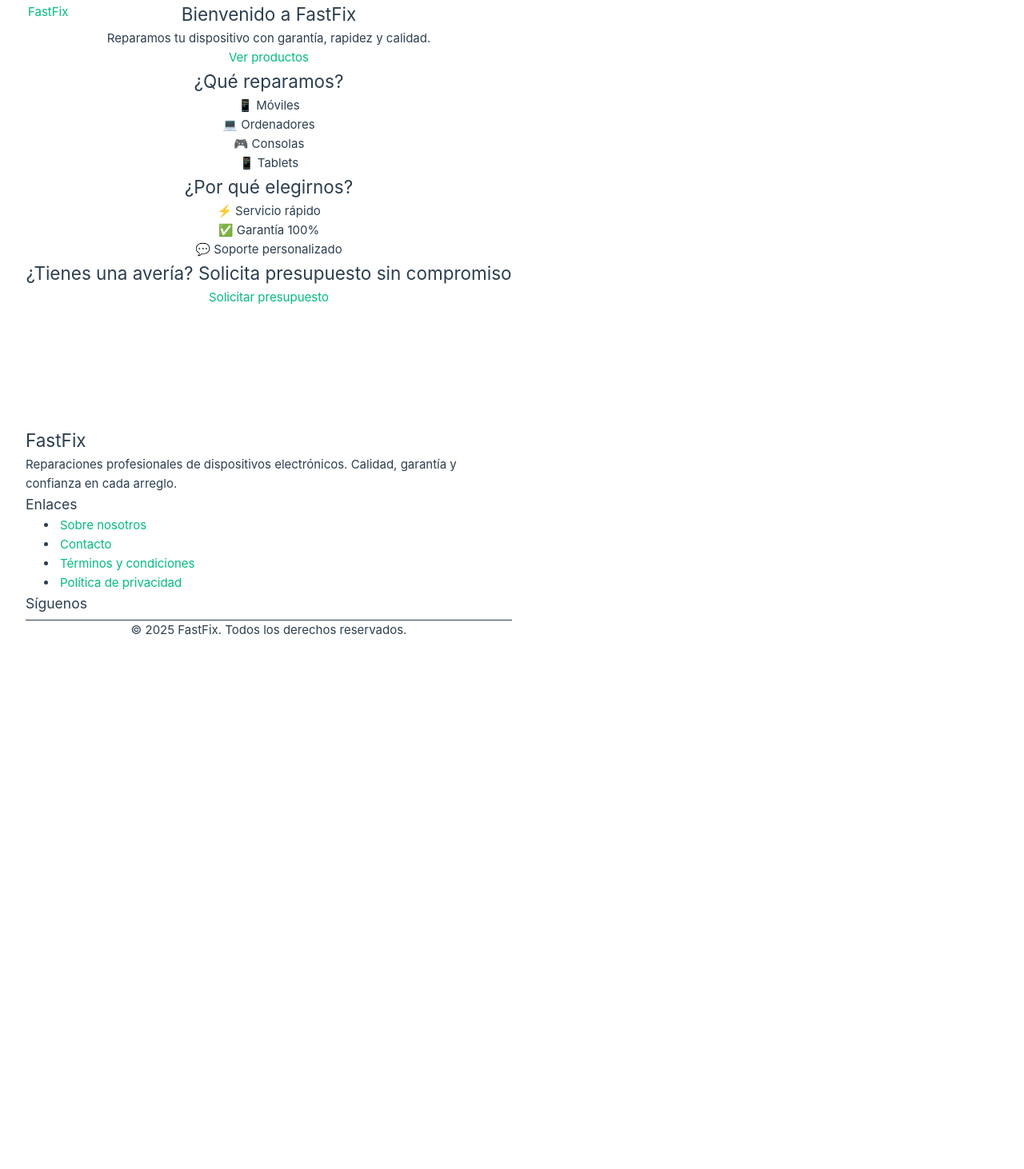
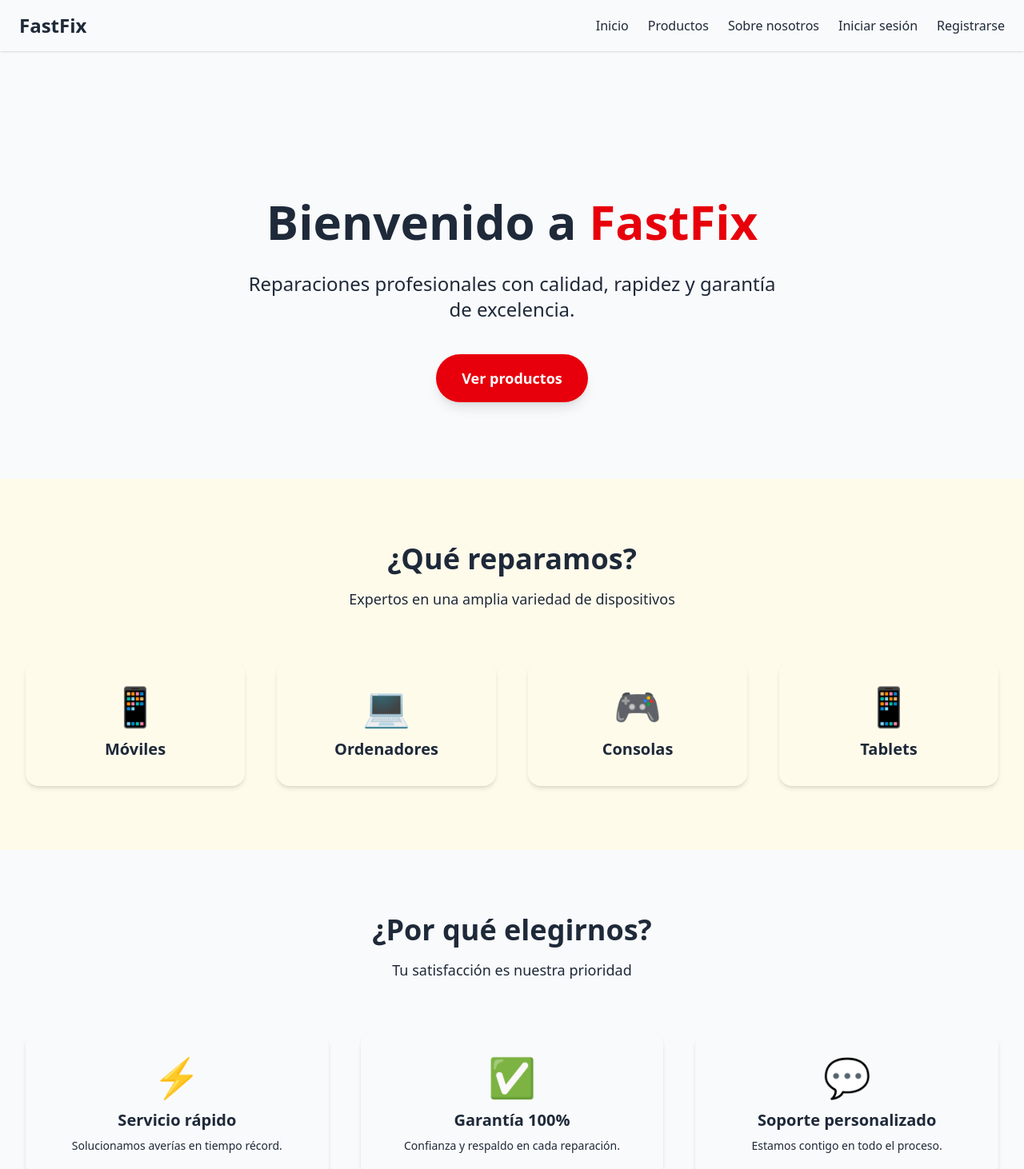
Before and after one commit to GiovanniBarroso/FastFix, a Vue app in the folder frontend/: page / in a window 1280 px wide. Shown: the top 1462 px of the page at 80% size. Before the commit the page ends 800 px from the top, so only its background shows below. Built offline with nearby package versions, Linux system fonts and the light colour scheme.

Commit message:
fix tailwindcss mistake, update layouts, rm main.css config, and update tailwind,vite.config configuration

```diff
--- a/frontend/src/assets/main.css
+++ b/frontend/src/assets/main.css
@@ -1,40 +1,2 @@
 /* main.css */
-@import './base.css';
-
-@tailwind base;
-@tailwind components;
-@tailwind utilities;
-
-#app {
-  max-width: 1280px;
-  margin: 0 auto;
-  padding: 2rem;
-  font-weight: normal;
-}
-
-a,
-.green {
-  text-decoration: none;
-  color: hsla(160, 100%, 37%, 1);
-  transition: 0.4s;
-  padding: 3px;
-}
-
-@media (hover: hover) {
-  a:hover {
-    background-color: hsla(160, 100%, 37%, 0.2);
-  }
-}
-
-@media (min-width: 1024px) {
-  body {
-    display: flex;
-    place-items: center;
-  }
-
-  #app {
-    display: grid;
-    grid-template-columns: 1fr 1fr;
-    padding: 0 2rem;
-  }
-}
+@import 'tailwindcss';
--- a/frontend/src/components/layout/Footer.vue
+++ b/frontend/src/components/layout/Footer.vue
@@ -1,39 +1,46 @@
 <template>
-  <footer class="bg-gray-100 dark:bg-gray-900 text-gray-700 dark:text-gray-300 mt-10">
+  <footer class="bg-background text-foreground mt-10 border-t border-border">
     <div class="max-w-7xl mx-auto px-6 py-10 grid grid-cols-1 sm:grid-cols-3 gap-8">
 
       <!-- Marca -->
       <div>
-        <h2 class="text-2xl font-bold text-blue-600 dark:text-blue-400 mb-2">FastFix</h2>
+        <h2 class="text-2xl font-bold text-[var(--color-red-600)] mb-4">FastFix</h2>
         <p class="text-sm">
-          Reparaciones profesionales de dispositivos electrónicos.
+          Reparaciones profesionales de dispositivos electrónicos.<br />
           Calidad, garantía y confianza en cada arreglo.
         </p>
       </div>
 
       <!-- Enlaces útiles -->
       <div>
-        <h3 class="text-lg font-semibold mb-2">Enlaces</h3>
-        <ul class="space-y-1 text-sm">
-          <li><router-link to="/about" class="hover:underline">Sobre nosotros</router-link></li>
-          <li><router-link to="/contact" class="hover:underline">Contacto</router-link></li>
-          <li><router-link to="/terms" class="hover:underline">Términos y condiciones</router-link></li>
-          <li><router-link to="/privacy" class="hover:underline">Política de privacidad</router-link></li>
+        <h3 class="text-lg font-semibold mb-4">Enlaces</h3>
+        <ul class="space-y-2 text-sm">
+          <li><router-link to="/about" class="hover:text-[var(--color-red-500)] transition">Sobre nosotros</router-link>
+          </li>
+          <li><router-link to="/contact" class="hover:text-[var(--color-red-500)] transition">Contacto</router-link>
+          </li>
+          <li><router-link to="/terms" class="hover:text-[var(--color-red-500)] transition">Términos y
+              condiciones</router-link></li>
+          <li><router-link to="/privacy" class="hover:text-[var(--color-red-500)] transition">Política de
+              privacidad</router-link></li>
         </ul>
       </div>
 
       <!-- Redes sociales -->
       <div>
-        <h3 class="text-lg font-semibold mb-2">Síguenos</h3>
-        <div class="flex space-x-4">
-          <a href="https://facebook.com" target="_blank" aria-label="Facebook">
-            <i class="fab fa-facebook-f "></i>
+        <h3 class="text-lg font-semibold mb-4">Síguenos</h3>
+        <div class="flex items-center space-x-4">
+          <a href="https://facebook.com" target="_blank" aria-label="Facebook"
+            class="text-foreground hover:text-[var(--color-blue-500)] transition">
+            <i class="fab fa-facebook-f"></i>
           </a>
-          <a href="https://twitter.com" target="_blank" aria-label="Twitter">
-            <i class="fab fa-twitter hover:text-blue-400"></i>
+          <a href="https://twitter.com" target="_blank" aria-label="Twitter"
+            class="text-foreground hover:text-[var(--color-sky-400)] transition">
+            <i class="fab fa-twitter"></i>
           </a>
-          <a href="https://instagram.com" target="_blank" aria-label="Instagram">
-            <i class="fab fa-instagram hover:text-pink-500"></i>
+          <a href="https://instagram.com" target="_blank" aria-label="Instagram"
+            class="text-foreground hover:text-[var(--color-pink-500)] transition">
+            <i class="fab fa-instagram"></i>
           </a>
         </div>
       </div>
@@ -41,14 +48,13 @@
     </div>
 
     <!-- Copyright -->
-    <div class="text-center text-xs py-4 border-t border-gray-300 dark:border-gray-700">
+    <div class="text-center text-xs py-4 border-t border-border">
       © {{ currentYear }} FastFix. Todos los derechos reservados.
     </div>
   </footer>
 </template>
 
 <script setup>
-import { ref } from 'vue'
 const currentYear = new Date().getFullYear()
 </script>
 
--- a/frontend/src/components/layout/Navbar.vue
+++ b/frontend/src/components/layout/Navbar.vue
@@ -1,33 +1,36 @@
 <template>
-    <nav class=" dark:bg-gray-800 shadow fixed w-full z-50">
-        <div class="container mx-auto px-4 py-3 flex justify-between items-center">
+    <nav class="bg-background shadow fixed w-full z-50">
+        <div class="container mx-auto flex justify-between items-center py-4 px-6">
             <!-- Logo -->
-            <router-link to="/" class="text-2xl font-bold  ">
+            <router-link to="/" class="text-2xl font-bold text-foreground">
                 FastFix
             </router-link>
 
-            <!-- Mobile menu toggle -->
-            <button @click="toggleMobileMenu" class="sm:hidden  ">
+            <!-- Botón mobile -->
+            <button @click="toggleMobileMenu" class="sm:hidden text-foreground text-2xl">
                 <span v-if="!mobileMenuOpen">☰</span>
                 <span v-else>✖</span>
             </button>
 
-            <!-- Desktop links -->
-            <div class="hidden sm:flex items-center space-x-4">
-                <router-link to="/" class="nav-link">Inicio</router-link>
-                <router-link to="/product-list" class="nav-link">Productos</router-link>
-                <router-link to="/about" class="nav-link">Sobre nosotros</router-link>
+            <!-- Menú Desktop -->
+            <div class="hidden sm:flex items-center gap-6">
+                <router-link to="/"
+                    class="text-foreground hover:text-[var(--color-red-500)] transition">Inicio</router-link>
+                <router-link to="/product-list"
+                    class="text-foreground hover:text-[var(--color-red-500)] transition">Productos</router-link>
+                <router-link to="/about" class="text-foreground hover:text-[var(--color-red-500)] transition">Sobre
+                    nosotros</router-link>
 
                 <template v-if="isAuthenticated">
-                    <router-link to="/dashboard" class="nav-link">Dashboard</router-link>
-                    <router-link v-if="isAdmin" to="/admin" class="nav-link">Admin</router-link>
+                    <router-link to="/dashboard"
+                        class="text-foreground hover:text-[var(--color-red-500)] transition">Dashboard</router-link>
+                    <router-link v-if="isAdmin" to="/admin"
+                        class="text-foreground hover:text-[var(--color-red-500)] transition">Admin</router-link>
 
-
-                    <!-- User dropdown -->
+                    <!-- Dropdown usuario -->
                     <div class="relative" ref="dropdownRef">
                         <button @click="toggleMenu"
-                            class="flex items-center space-x-2 bg-gray-100       hover:bg-gray-200 dark:hover:bg-gray-600 transition"
-                            :aria-expanded="showMenu" aria-haspopup="true">
+                            class="flex items-center space-x-1 text-foreground hover:text-[var(--color-red-500)] transition">
                             <span>{{ user.name }}</span>
                             <svg class="w-4 h-4" fill="none" stroke="currentColor" stroke-width="2" viewBox="0 0 24 24">
                                 <path stroke-linecap="round" stroke-linejoin="round" d="M19 9l-7 7-7-7" />
@@ -36,10 +39,9 @@
 
                         <transition name="fade">
                             <div v-if="showMenu"
-                                class="absolute right-0 mt-2 w-48   border dark:border-gray-600  shadow z-50"
-                                role="menu">
+                                class="absolute right-0 mt-2 w-40 bg-background border border-border rounded shadow-lg z-50">
                                 <button @click="logout"
-                                    class="block w-full text-left px-4  text-sm hover:bg-gray-100 dark:hover:bg-gray-600 text-gray-700 ">
+                                    class="w-full text-left px-4 py-2 text-foreground hover:bg-[var(--color-red-100)] transition">
                                     Cerrar sesión
                                 </button>
                             </div>
@@ -48,28 +50,42 @@
                 </template>
 
                 <template v-else>
-                    <router-link to="/login" class="nav-link">Iniciar sesión</router-link>
-                    <router-link to="/register" class="nav-link">Registrarse</router-link>
+                    <router-link to="/login"
+                        class="text-foreground hover:text-[var(--color-red-500)] transition">Iniciar
+                        sesión</router-link>
+                    <router-link to="/register"
+                        class="text-foreground hover:text-[var(--color-red-500)] transition">Registrarse</router-link>
                 </template>
             </div>
         </div>
 
-        <!-- Mobile menu -->
-        <div v-if="mobileMenuOpen" class="sm:hidden px-4 pb-4">
-            <router-link to="/" class="nav-link block">Inicio</router-link>
-            <router-link to="/product-list" class="nav-link block">Productos</router-link>
-            <router-link to="/about" class="nav-link block">Sobre nosotros</router-link>
+        <!-- Menú Mobile -->
+        <div v-if="mobileMenuOpen" class="sm:hidden px-6 pt-4 pb-6 bg-background space-y-4">
+            <router-link to="/"
+                class="block text-foreground hover:text-[var(--color-red-500)] transition">Inicio</router-link>
+            <router-link to="/product-list"
+                class="block text-foreground hover:text-[var(--color-red-500)] transition">Productos</router-link>
+            <router-link to="/about" class="block text-foreground hover:text-[var(--color-red-500)] transition">Sobre
+                nosotros</router-link>
 
             <template v-if="isAuthenticated">
-                <router-link to="/dashboard" class="nav-link block">Dashboard</router-link>
-                <router-link v-if="isAdmin" to="/admin" class="nav-link block">Admin</router-link>
+                <router-link to="/dashboard"
+                    class="block text-foreground hover:text-[var(--color-red-500)] transition">Dashboard</router-link>
+                <router-link v-if="isAdmin" to="/admin"
+                    class="block text-foreground hover:text-[var(--color-red-500)] transition">Admin</router-link>
 
-                <button @click="logout" class="nav-link block text-left text-red-500">Cerrar sesión</button>
+                <button @click="logout"
+                    class="block text-left w-full text-[var(--color-red-600)] hover:text-[var(--color-red-400)] transition">
+                    Cerrar sesión
+                </button>
             </template>
 
             <template v-else>
-                <router-link to="/login" class="nav-link block">Iniciar sesión</router-link>
-                <router-link to="/register" class="nav-link block">Registrarse</router-link>
+                <router-link to="/login"
+                    class="block text-foreground hover:text-[var(--color-red-500)] transition">Iniciar
+                    sesión</router-link>
+                <router-link to="/register"
+                    class="block text-foreground hover:text-[var(--color-red-500)] transition">Registrarse</router-link>
             </template>
         </div>
     </nav>
@@ -100,7 +116,6 @@ const toggleMobileMenu = () => {
     mobileMenuOpen.value = !mobileMenuOpen.value
 }
 
-// Cerrar menú dropdown al hacer click fuera
 const handleClickOutside = (event) => {
     if (dropdownRef.value && !dropdownRef.value.contains(event.target)) {
         showMenu.value = false
@@ -128,14 +143,9 @@ const logout = async () => {
 const isAdmin = computed(() => {
     return localStorage.getItem('is_admin') === 'true'
 })
-
 </script>
 
 <style scoped>
-.nav-link {
-    @apply        transition duration-200;
-}
-
 .fade-enter-active,
 .fade-leave-active {
     transition: opacity 0.2s ease;
--- a/frontend/src/views/auth/LoginView.vue
+++ b/frontend/src/views/auth/LoginView.vue
@@ -1,24 +1,33 @@
 <template>
-  <div class="auth-container">
-    <h1 class="text-2xl font-bold text-center mb-6">Iniciar Sesión</h1>
+  <div class="min-h-screen flex items-center justify-center px-4 py-12 bg-background">
+    <div class="w-full max-w-md space-y-8">
+      <h1 class="text-3xl font-bold text-center text-primary mb-8">Iniciar Sesión</h1>
 
-    <form @submit.prevent="login" class="space-y-4">
+      <form @submit.prevent="login" class="bg-card p-8 rounded-xl shadow space-y-6">
         <div>
-        <label for="email" class="block text-sm  text-gray-700">Correo electrónico</label>
-        <input v-model="email" type="email" id="email" required class="input" />
+          <label for="email" class="block text-sm font-medium text-foreground mb-1">Correo electrónico</label>
+          <input v-model="email" type="email" id="email" required
+            class="w-full px-4 py-2 rounded-lg border border-border focus:outline-none focus:ring-2 focus:ring-primary focus:border-transparent transition"
+            placeholder="Tu correo" />
         </div>
 
         <div>
-        <label for="password" class="block text-sm  text-gray-700">Contraseña</label>
-        <input v-model="password" type="password" id="password" required class="input" />
+          <label for="password" class="block text-sm font-medium text-foreground mb-1">Contraseña</label>
+          <input v-model="password" type="password" id="password" required
+            class="w-full px-4 py-2 rounded-lg border border-border focus:outline-none focus:ring-2 focus:ring-primary focus:border-transparent transition"
+            placeholder="Tu contraseña" />
         </div>
 
-      <div v-if="errorMessage" class="text-red-600 text-sm text-center">
+        <div v-if="errorMessage" class="text-center text-red-500 text-sm">
           {{ errorMessage }}
         </div>
 
-      <button type="submit" class="btn-primary w-full">Entrar</button>
+        <button type="submit"
+          class="w-full bg-primary text-white py-2 rounded-lg hover:bg-primary-dark transition font-semibold">
+          Entrar
+        </button>
       </form>
+    </div>
   </div>
 </template>
 
@@ -39,10 +48,6 @@ const login = async () => {
       password: password.value
     })
 
-    console.log('Response completa:', response)
-    console.log('Token recibido:', response.data.token)
-
-
     const token = response.data.token
     const user = response.data.user
 
@@ -56,4 +61,6 @@ const login = async () => {
 }
 </script>
 
-<style scoped></style>
+<style scoped>
+/* No es necesario usar @apply */
+</style>
--- a/frontend/src/views/public/HomeView.vue
+++ b/frontend/src/views/public/HomeView.vue
@@ -1,56 +1,95 @@
 <template>
-  <div class="pt-20">
+  <div class="pt-20 bg-background text-foreground">
+
     <!-- Hero -->
-    <section class="bg-blue-50 dark:bg-gray-800 text-center 0">
-      <h1 class="text-4xl sm:text-5xl font-bold text-blue-600  mb-4">
-        Bienvenido a FastFix
+    <section class="text-center py-24">
+      <h1 class="text-5xl sm:text-6xl font-extrabold mb-6 leading-tight">
+        Bienvenido a <span class="text-[var(--color-red-600)]">FastFix</span>
       </h1>
-      <p class="text-lg text-gray-700 dark:text-gray-300 mb-6">
-        Reparamos tu dispositivo con garantía, rapidez y calidad.
+      <p class="text-xl sm:text-2xl max-w-2xl mx-auto mb-10">
+        Reparaciones profesionales con calidad, rapidez y garantía de excelencia.
       </p>
-      <router-link to="/product-list" class="bg-blue-600 hover:bg-blue-700 text-white px-6 py-3  transition">
+      <router-link to="/product-list"
+        class="inline-block bg-[var(--color-red-600)] hover:bg-[var(--color-red-700)] text-white text-lg font-semibold px-8 py-4 rounded-full transition-transform transform hover:scale-105 shadow-lg">
         Ver productos
       </router-link>
     </section>
 
-    <!-- Servicios -->
-    <section class="py-16  dark:bg-gray-900 text-center">
-      <h2 class="text-3xl font-bold   mb-10">¿Qué reparamos?</h2>
-      <div class="grid grid-cols-1 sm:grid-cols-2 lg:grid-cols-4 gap-8 px-6">
-        <div class="card">📱 Móviles</div>
-        <div class="card">💻 Ordenadores</div>
-        <div class="card">🎮 Consolas</div>
-        <div class="card">📱 Tablets</div>
+    <!-- ¿Qué reparamos? -->
+    <section class="py-20 bg-[var(--color-amber-50)]">
+      <div class="text-center mb-16">
+        <h2 class="text-4xl font-bold mb-4">¿Qué reparamos?</h2>
+        <p class="text-lg text-foreground/70">Expertos en una amplia variedad de dispositivos</p>
+      </div>
+      <div class="grid grid-cols-1 sm:grid-cols-2 lg:grid-cols-4 gap-10 px-8">
+        <div
+          class="flex flex-col items-center bg-card p-8 rounded-2xl shadow-md hover:shadow-xl transition-transform transform hover:-translate-y-2">
+          <div class="text-5xl mb-4">📱</div>
+          <h3 class="text-xl font-semibold">Móviles</h3>
+        </div>
+        <div
+          class="flex flex-col items-center bg-card p-8 rounded-2xl shadow-md hover:shadow-xl transition-transform transform hover:-translate-y-2">
+          <div class="text-5xl mb-4">💻</div>
+          <h3 class="text-xl font-semibold">Ordenadores</h3>
+        </div>
+        <div
+          class="flex flex-col items-center bg-card p-8 rounded-2xl shadow-md hover:shadow-xl transition-transform transform hover:-translate-y-2">
+          <div class="text-5xl mb-4">🎮</div>
+          <h3 class="text-xl font-semibold">Consolas</h3>
+        </div>
+        <div
+          class="flex flex-col items-center bg-card p-8 rounded-2xl shadow-md hover:shadow-xl transition-transform transform hover:-translate-y-2">
+          <div class="text-5xl mb-4">📱</div>
+          <h3 class="text-xl font-semibold">Tablets</h3>
+        </div>
       </div>
     </section>
 
-    <!-- Confianza -->
-    <section class="bg-blue-100 dark:bg-gray-800 py-16 text-center">
-      <h2 class="text-3xl font-bold   mb-10">¿Por qué elegirnos?</h2>
-      <div class="grid grid-cols-1 sm:grid-cols-3 gap-8 px-6">
-        <div class="card">⚡ Servicio rápido</div>
-        <div class="card">✅ Garantía 100%</div>
-        <div class="card">💬 Soporte personalizado</div>
+    <!-- ¿Por qué elegirnos? -->
+    <section class="py-20">
+      <div class="text-center mb-16">
+        <h2 class="text-4xl font-bold mb-4">¿Por qué elegirnos?</h2>
+        <p class="text-lg text-foreground/70">Tu satisfacción es nuestra prioridad</p>
+      </div>
+      <div class="grid grid-cols-1 sm:grid-cols-3 gap-10 px-8">
+        <div
+          class="flex flex-col items-center bg-card p-8 rounded-2xl shadow-md hover:shadow-xl transition-transform transform hover:-translate-y-2">
+          <div class="text-5xl mb-4">⚡</div>
+          <h3 class="text-xl font-semibold">Servicio rápido</h3>
+          <p class="text-sm mt-2 text-center text-foreground/60">Solucionamos averías en tiempo récord.</p>
+        </div>
+        <div
+          class="flex flex-col items-center bg-card p-8 rounded-2xl shadow-md hover:shadow-xl transition-transform transform hover:-translate-y-2">
+          <div class="text-5xl mb-4">✅</div>
+          <h3 class="text-xl font-semibold">Garantía 100%</h3>
+          <p class="text-sm mt-2 text-center text-foreground/60">Confianza y respaldo en cada reparación.</p>
+        </div>
+        <div
+          class="flex flex-col items-center bg-card p-8 rounded-2xl shadow-md hover:shadow-xl transition-transform transform hover:-translate-y-2">
+          <div class="text-5xl mb-4">💬</div>
+          <h3 class="text-xl font-semibold">Soporte personalizado</h3>
+          <p class="text-sm mt-2 text-center text-foreground/60">Estamos contigo en todo el proceso.</p>
+        </div>
       </div>
     </section>
 
     <!-- CTA -->
-    <section class="py-16 text-center  dark:bg-gray-900">
-      <h2 class="text-2xl   mb-4">
-        ¿Tienes una avería? Solicita presupuesto sin compromiso
-      </h2>
-      <router-link
-        to="/budget-request"
-        class="bg-blue-600 hover:bg-blue-700 text-white px-6 py-3  transition"
-      >
+    <section class="py-20 bg-[var(--color-amber-50)] text-center">
+      <h2 class="text-3xl font-bold mb-6">¿Tienes una avería?</h2>
+      <p class="text-lg text-foreground/70 mb-8">
+        Solicita presupuesto sin compromiso y recibe atención inmediata.
+      </p>
+      <router-link to="/budget-request"
+        class="inline-block bg-[var(--color-red-600)] hover:bg-[var(--color-red-700)] text-white text-lg font-semibold px-8 py-4 rounded-full transition-transform transform hover:scale-105 shadow-lg">
         Solicitar presupuesto
       </router-link>
     </section>
+
   </div>
 </template>
 
-<style scoped>
-.card {
-  @apply         transition;
-}
-</style>
+<script setup>
+// Nada necesario en el script por ahora
+</script>
+
+<!-- NO style scoped porque TODO se hace con clases Tailwind puras -->
```
Also changed, not shown: frontend/index.html (+4 -4 lines), frontend/tailfwind.config.cjs (deleted, +0 -12 lines), frontend/tailfwind.config.js (added, +8 -0 lines), frontend/vite.config.js (+6 -9 lines). Lines whose indentation alone changed are shown as unchanged.
